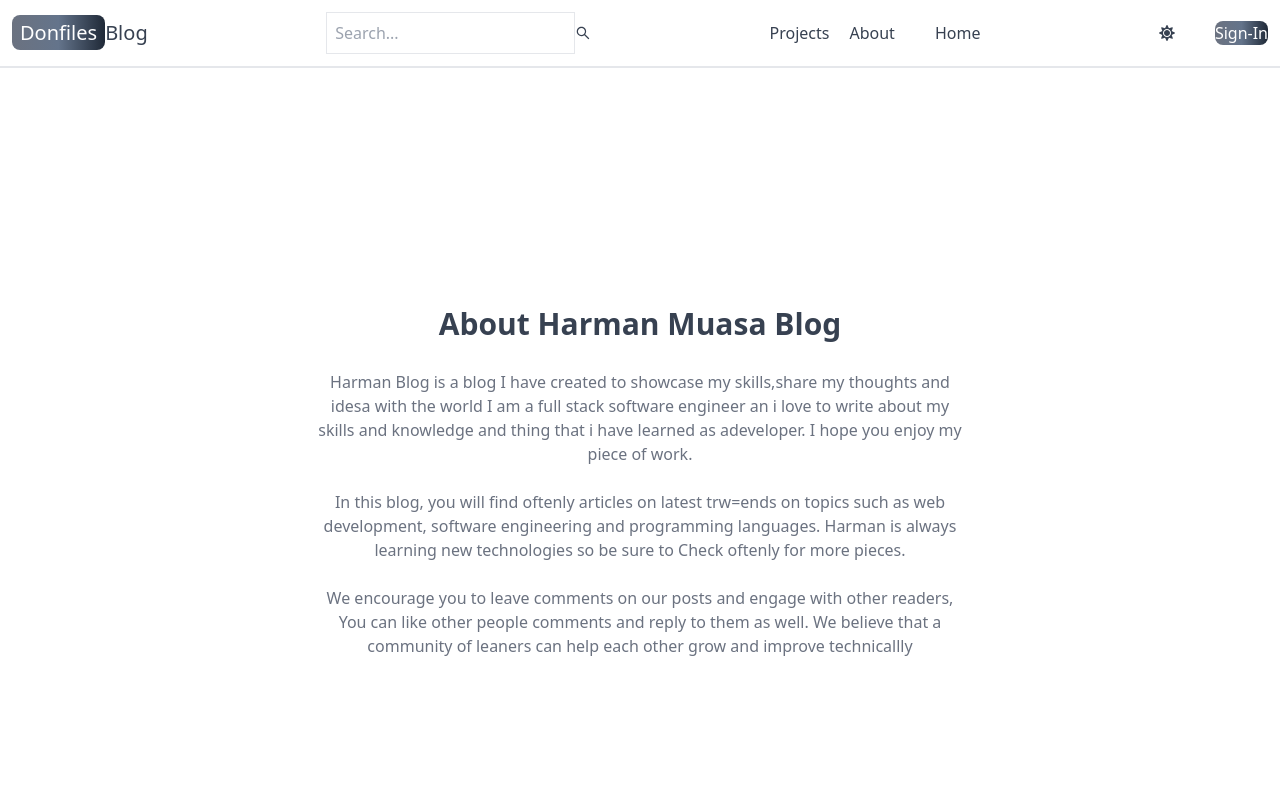
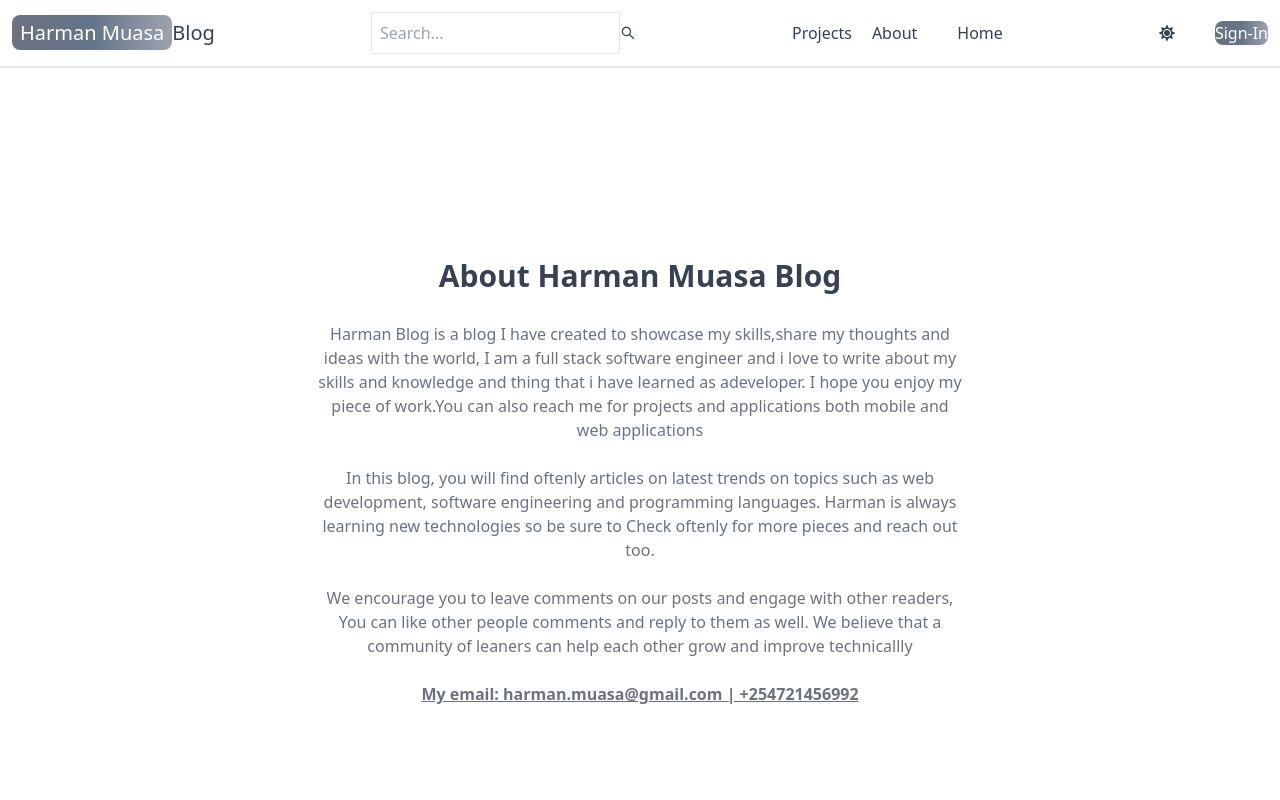
Before and after one commit to Muasa-harman/blog-app-mern-stack, a React (Vite) app in the folder client/: page /about in a window 1280 px wide. Shown: the top 800 px of the page. Built offline with nearby package versions, Linux system fonts and the light colour scheme.

Commit message:
projects page

```diff
--- a/client/src/App.jsx
+++ b/client/src/App.jsx
@@ -14,6 +14,7 @@ import UpdatePost from "./pages/UpdatePost"
 import PostPage from "./pages/PostPage"
 import ScrollToTop from "./components/ScrollToTop"
 import Search from "./pages/Search"
+import ProjectsPage from "./pages/ProjectsPage"
 
 function App() {
 
@@ -35,6 +36,7 @@ function App() {
         <Route path="/update-post/:postId" element={<UpdatePost/>}/>
         </Route>
         <Route path="/projects" element={<Projects/>}/>
+        <Route path="/myprojects" element={<ProjectsPage/>}/>
         <Route path="/post/:postSlug" element={<PostPage/>}/>
       </Routes>
       <Footer/>
--- a/client/src/components/CallToAction.jsx
+++ b/client/src/components/CallToAction.jsx
@@ -4,9 +4,9 @@ const CallToAction = () => {
   return (
     <div className="flex flex-col sm:flex-row p-3 border border-teal-500 justify-center items-center rounded-tl-3xl rounded-br-3xl text-center">
       <div className="flex-1 justify-center flex flex-col">
-        <h2 className="text-2xl">Want to learn more about Javascript/Typescript?</h2>
-        <p className="text-gray-500 my-2">Checkout these resources with 100 Jaascript & Typescript Projects</p>
-        <button className="rounded-bl-none bg-gradient-to-r focus:outline from-gray-500 via-slate-500 to-gray-800 rounded-lg text-white p-2"> <a  href="https://myportfolioblogapp.onrender.com/" target="_blank" rel="noopener noreferrer">100 JavaScript Projects</a></button>
+        <h2 className="text-2xl">Want to learn more about Javascript/Typescript? || django?</h2>
+        <p className="text-gray-500 my-2">Checkout these resources with my Javscript & Typescript Projects and django framework</p>
+        <button className="rounded-bl-none bg-gradient-to-r focus:outline from-gray-500 via-slate-500 to-gray-800 rounded-lg text-white p-2"> <a  href="/myprojects" target="_blank" rel="noopener noreferrer">My Javascript/Typescript && django Projects</a></button>
       </div>
       <div className="p-7 flex-1">
         <img
--- a/client/src/components/Header.jsx
+++ b/client/src/components/Header.jsx
@@ -44,8 +44,8 @@ export const Header = () => {
         to="/"
         className="self-center whitespace-nowrap text-sm sm:text-xl font-semi-bold dark:text-white"
       >
-        <span className="px-2 py-1 bg-gradient-to-r from-gray-500 via-slate-500 to-gray-800 rounded-lg text-white">
-          Donfiles
+        <span className="px-2 py-1 bg-gradient-to-r from-gray-500 via-slate-500 to-gray-400 rounded-lg text-white">
+          Harman Muasa
         </span>
         Blog
       </Link>
@@ -79,7 +79,7 @@ export const Header = () => {
           <Menu />
         ) : (
           <Link to="/sign-in">
-            <button className="bg-gradient-to-r focus:outline from-gray-500 via-slate-500 to-gray-800 rounded-lg text-white">
+            <button className="bg-gradient-to-r focus:outline from-gray-500 via-slate-500 to-gray-400 rounded-lg text-white">
               Sign-In
             </button>
           </Link>
--- /dev/null
+++ b/client/src/components/ProjectCard.jsx
@@ -0,0 +1,26 @@
+import React from 'react'
+import { Link } from 'react-router-dom'
+
+const ProjectCard = ({image,title,category}) => {
+  return (
+    <div className="group relative w-full border border-teal-400 hover:border-2 h-[300px] overflow-hidden rounded-lg sm:w-[430px] transition-all">
+      <Link to={``}>
+        <img
+          src={""}
+          alt="post cover"
+          className="h-[60px] w-full object-cover group-hover:h-[100px] transition-all duration-300 -z-20"
+        />
+      </Link>
+      <div className="p-3 flex flex-col gap-2">
+        <p className="text-lg font-semibold line-clamp-2">{title}</p>
+        <span className="italic text-sm">{category}</span>
+        <Link to={``}
+         className=" group-hover:bottom-0 absolute bottom-[-200px] left-0 right-0 border border-teal-400 text-teal-400 hover:bg-teal-400 hover:text-white transition-all duration-300 text-center py-2 rounded-md !rounded-tl-none m-2">
+            View Project
+        </Link>
+      </div>
+    </div>
+  )
+}
+
+export default ProjectCard
--- a/client/src/pages/About.jsx
+++ b/client/src/pages/About.jsx
@@ -9,16 +9,16 @@ export const About = () => {
           <div className="text-md text-gray-500 flex flex-col gap-6">
             <p className="">
               Harman Blog is a blog I have created to showcase my skills,share
-              my thoughts and idesa with the world I am a full stack software
-              engineer an i love to write about my skills and knowledge and
+              my thoughts and ideas with the world, I am a full stack software
+              engineer and i love to write about my skills and knowledge and
               thing that i have learned as adeveloper. I hope you enjoy my piece
-              of work.
+              of work.You can also reach me for projects and applications  both mobile and web applications
             </p>
             <p className="">
-              In this blog, you will find oftenly articles on latest trw=ends on
+              In this blog, you will find oftenly articles on latest trends on
               topics such as web development, software engineering and
               programming languages. Harman is always learning new technologies
-              so be sure to Check oftenly for more pieces.
+              so be sure to Check oftenly for more pieces and reach out too.
             </p>
             <p className="">
               We encourage you to leave comments on our posts and engage with
@@ -26,6 +26,7 @@ export const About = () => {
               them as well. We believe that a community of leaners can help each
               other grow and improve technicallly
             </p>
+            <h3 className="font-semibold underline">My email: harman.muasa@gmail.com | +254721456992</h3>
           </div>
         </div>
       </div>
--- a/client/src/pages/Home.jsx
+++ b/client/src/pages/Home.jsx
@@ -17,7 +17,7 @@ export const Home = () => {
   return (
     <div className="">
       <div className="flex flex-col gap-6 p-28 px-3 max-w-6xl mx-auto">
-        <h1 className="text-3xl font-bold">Welcome to the blog</h1>
+        <h1 className="text-3xl font-bold">Welcome to my devs' blog</h1>
         <p className="text-gray-500 text-xs sm:text-sm">
           Hey, you'll find a variety of articles and tutorials on topics such as
           web development,software engineering, and programming languages.
--- a/client/src/pages/Projects.jsx
+++ b/client/src/pages/Projects.jsx
@@ -5,7 +5,7 @@ export const Projects = () => {
   return (
     <div className='min-h-screen max-w-2xl mx-auto flex justify-center items-center flex-col p-3 gap-6'>
       <h1 className="text-3xl font-semibold">Projects</h1>
-      <p className="text-md text-gray-500">Build fun and engaging projects whie learning HTML,CSS and JavaScript/TypeScript</p>
+      <p className="text-md text-gray-500">Build fun and engaging projects whie learning JavaScript/TypeScript<br/> Nodejs and django</p>
       <CallToAction/>
     </div>
   )
--- /dev/null
+++ b/client/src/pages/ProjectsPage.jsx
@@ -0,0 +1,26 @@
+import React from 'react'
+import { Link } from 'react-router-dom'
+import ProjectCard from '../components/ProjectCard'
+
+const ProjectsPage = ({image,title,category}) => {
+  return (
+    <div>
+      <div className="max-w-6xl mx-auto p-3 flex flex-col gap-8 py-7">
+          <div className="flex flex-col gap-6">
+            <h2 className="text-2xl font-semibold text-center">Recent Projects</h2>
+            <div className="flex flex-wrap gap-4 justify-center">
+                <ProjectCard title={"Hotel Reservation System"} category={"Full-Stack application"}/>
+                <ProjectCard title={"Financial Graphs Dashboard"} category={"React and Django"}/>
+                <ProjectCard title={"Property management System"} category={"Full-Stack application"}/>
+                <ProjectCard title={"Food Delivery Application"} category={"Full-Stack application"}/>
+                <ProjectCard title={"Data visualisation Saas Application"} category={"Full-Stack application"}/>
+                <ProjectCard title={"Work in Progress"} category={"Django"}/>
+            </div>
+            {/* <Link to={'/search'} className="text-lg text-teal-500 hover:underline text-center">View all posts</Link> */}
+            </div>
+      </div>
+    </div>
+  )
+}
+
+export default ProjectsPage
```
